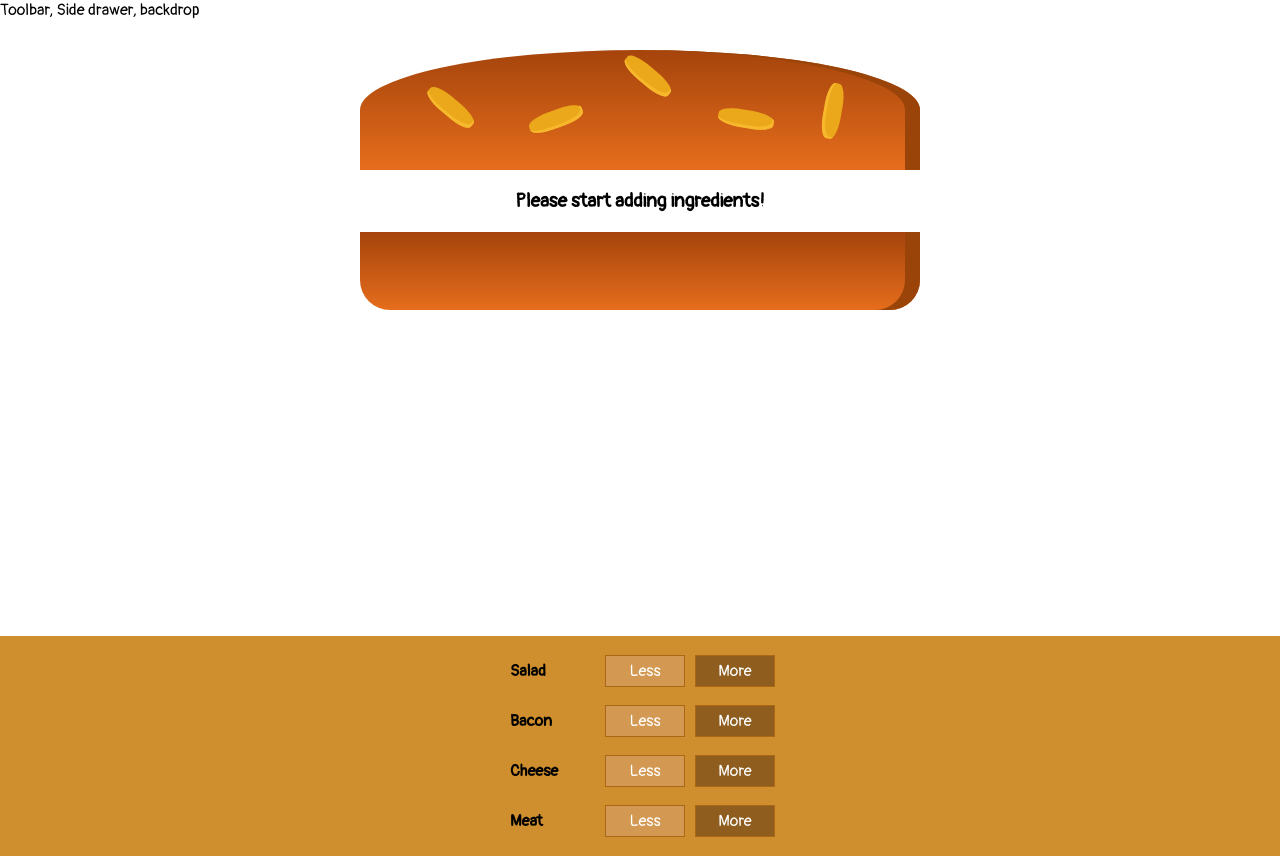
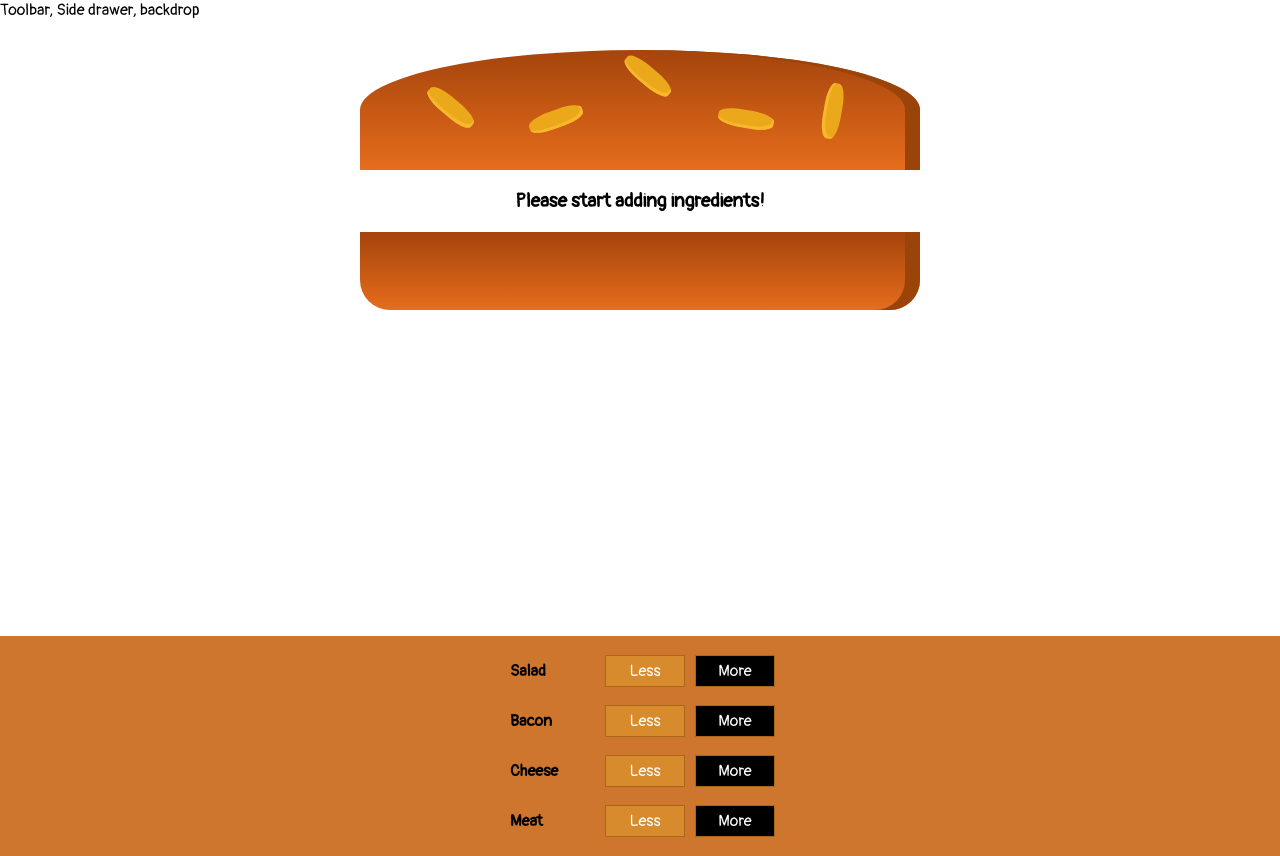
Before and after one commit to meghnavarma0/burger-maker, a React (Create React App) app: page / in a window 1280 px wide. Built offline with nearby package versions, Linux system fonts and the light colour scheme.

Commit message:
added better color-combinations for build control

```diff
--- a/src/components/Burger/BuildControls/BuildControl/BuildControl.module.css
+++ b/src/components/Burger/BuildControls/BuildControl/BuildControl.module.css
@@ -11,20 +11,20 @@
 	padding: 5px;
 	margin: 0 5px;
 	width: 80px;
-    border: 1px solid #AA6817;
+	border: 1px solid #aa6817;
 	cursor: pointer;
 	outline: none;
 }
 
 .BuildControl button:disabled {
-    background-color: #AC9980;
-    border: 1px solid #7E7365;
+	background-color: #ac9980;
+	border: 1px solid #7e7365;
 	color: #ccc;
 	cursor: default;
 }
 
 .BuildControl button:hover:disabled {
-    background-color: #AC9980;
+	background-color: #ac9980;
 	color: #ccc;
 	cursor: not-allowed;
 }
@@ -36,21 +36,23 @@
 }
 
 .BuildControl .Less {
-    background-color: #D39952;
+	background-color: #d88b2c;
 	color: white;
 }
 
 .BuildControl .More {
-    background-color: #8F5E1E;
+	background-color: #000000;
 	color: white;
 }
 
-.BuildControl .Less:hover, .BuildControl .Less:active {
-    background-color: #DAA972;
+.BuildControl .Less:hover,
+.BuildControl .Less:active {
+	background-color: #daa972;
 	color: white;
 }
 
-.BuildControl .More:hover,.BuildControl .More:active {
-    background-color: #99703F;
+.BuildControl .More:hover,
+.BuildControl .More:active {
+	background-color: #747272;
 	color: white;
 }
--- a/src/components/Burger/BuildControls/BuildControls.module.css
+++ b/src/components/Burger/BuildControls/BuildControls.module.css
@@ -1,6 +1,6 @@
 .BuildControls {
 	width: 100%;
-	background-color: #cf8f2e;
+	background-color: #cf762e;
 	display: flex;
 	flex-flow: column;
 	align-items: center;
```
Lines whose indentation alone changed are shown as unchanged.
